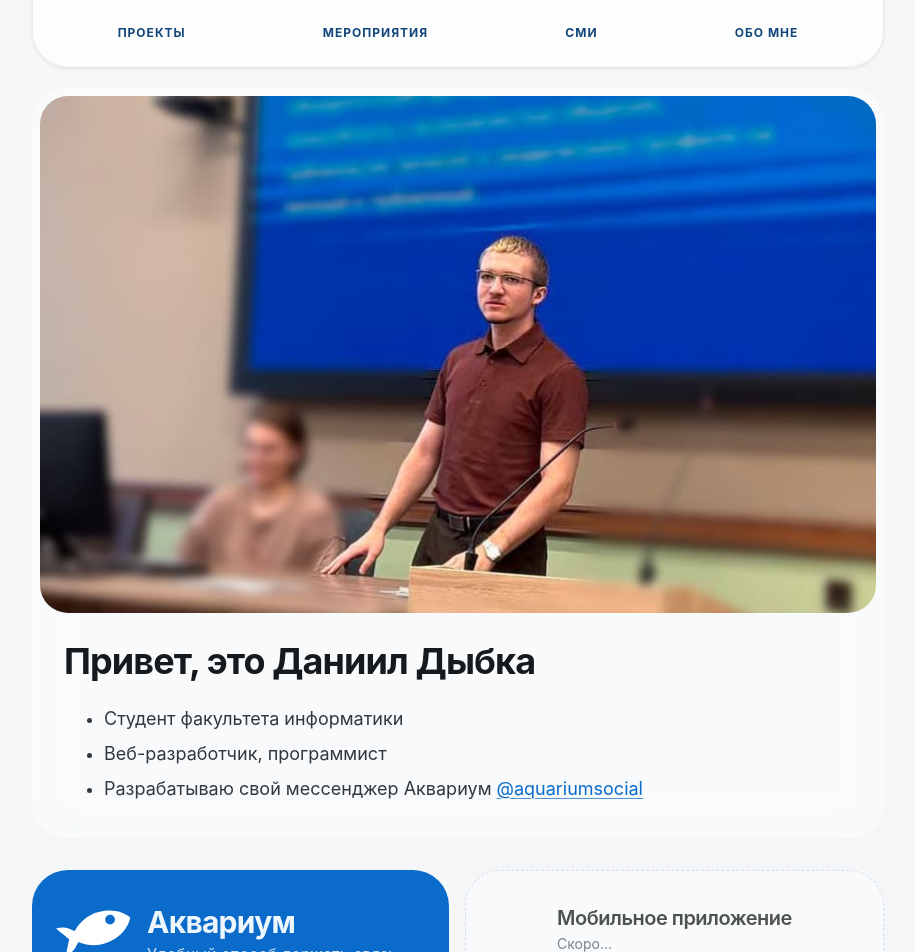
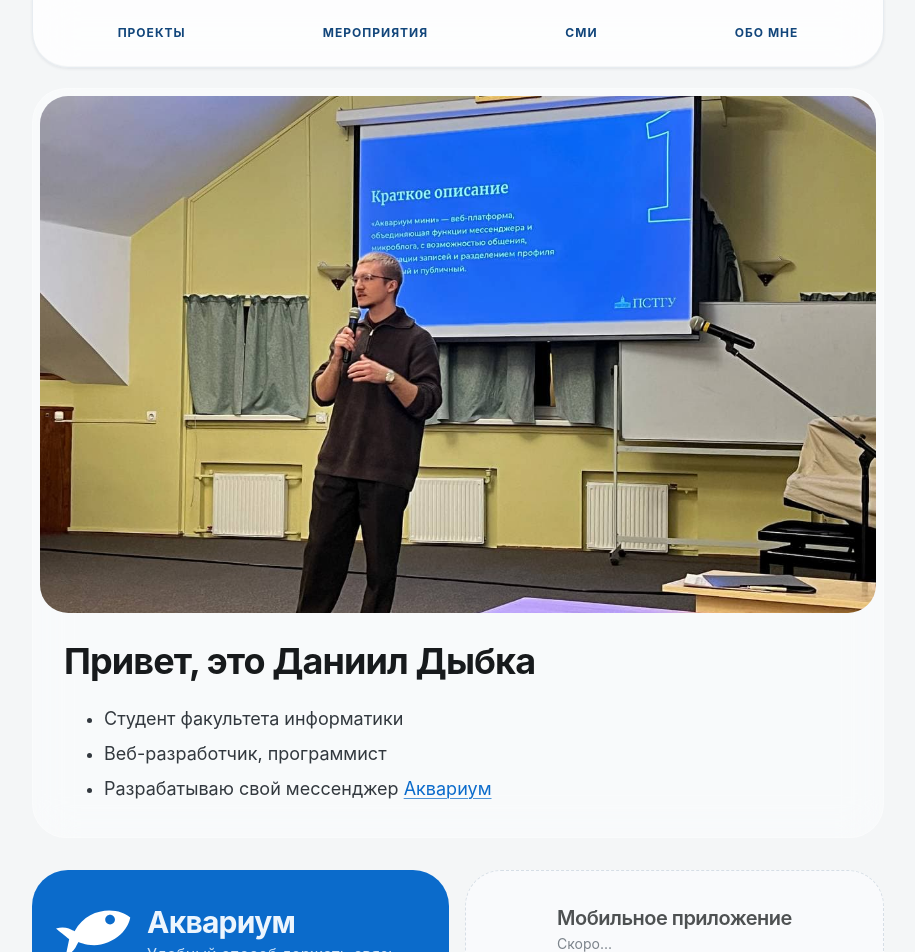
Before and after one commit to DanyaBooba/dybka-ru, a React (Vite) app in the folder app/: page / in a window 1280 px wide. Shown: the top 952 px of the page, without its empty margins (182-1097 px from the left). Built offline with nearby package versions, Linux system fonts and the light colour scheme.

Commit message:
Работает над проектами

```diff
--- a/app/src/components/blocks/ShowBlock/ShowBlock.tsx
+++ b/app/src/components/blocks/ShowBlock/ShowBlock.tsx
@@ -214,6 +214,7 @@
             sx={{
                 '& .MuiBadge-badge': {
                     transform: 'translate(0px, -10px)',
+                    opacity: isNew ? 1 : 0,
                 }
             }}
         >
--- a/app/src/data/projects/projects.js
+++ b/app/src/data/projects/projects.js
@@ -1,4 +1,16 @@
 export const projects = [
+    // {
+    //     title: 'Веб-виджет: система объявлений',
+    //     fullTitle: 'Веб-виджет: система объявлений для ПСТГУ',
+    //     subtitle: 'Реализация системы объявлений для встраивания на сайты организаций',
+    //     stack: [
+    //         'PHP',
+    //         'MySQL',
+    //         'WebSocket',
+    //         '1С:Университет',
+    //     ],
+    //     link: 'https://dev.dybka.ru/pstgu/1c/',
+    // },
     {
         title: 'Приложение Аквариума',
         fullTitle: 'Мобильное приложение мессенджера «Аквариум»',
@@ -10,7 +22,7 @@
             'WebSocket',
         ],
         soon: true,
-        new: true,
+        new: false,
         // link: 'https://aquarium.org.ru',
     },
     {
--- a/app/src/pages/Main/PageIndex/HeroShowBlock.tsx
+++ b/app/src/pages/Main/PageIndex/HeroShowBlock.tsx
@@ -47,10 +47,10 @@
                     </li>
                     <li style={{ paddingTop: '.25rem', paddingBottom: '.25rem' }}>
                         <Typography level="body-lg">
-                            Разрабатываю свой мессенджер Аквариум
+                            Разрабатываю свой мессенджер
                             {' '}
-                            <Link href="https://aquariumsocial.t.me" underline="always" target="_blank">
-                                @aquariumsocial
+                            <Link href="https://aquarium.org.ru" underline="always" target="_blank">
+                                Аквариум
                             </Link>
                         </Typography>
                     </li>
```
Also changed, not shown: app/public/img/illustrations/cap.jpg.
